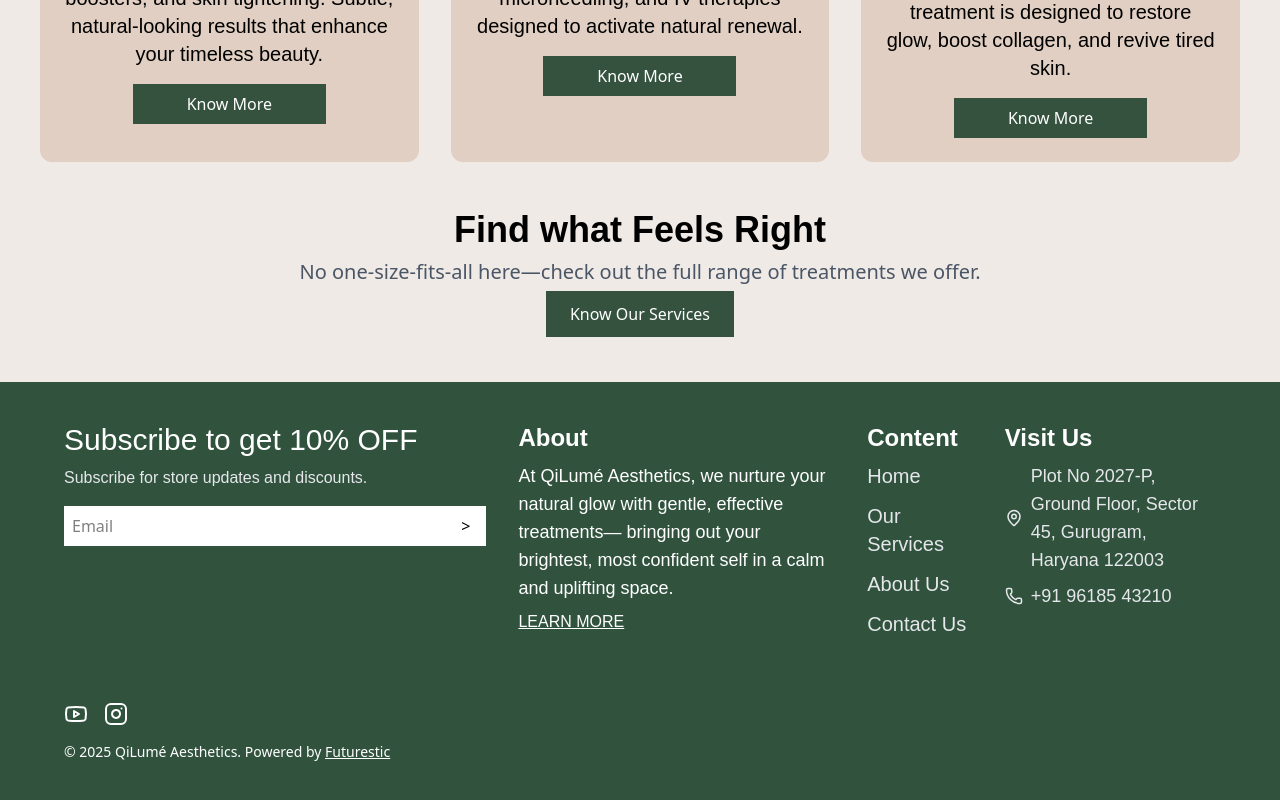
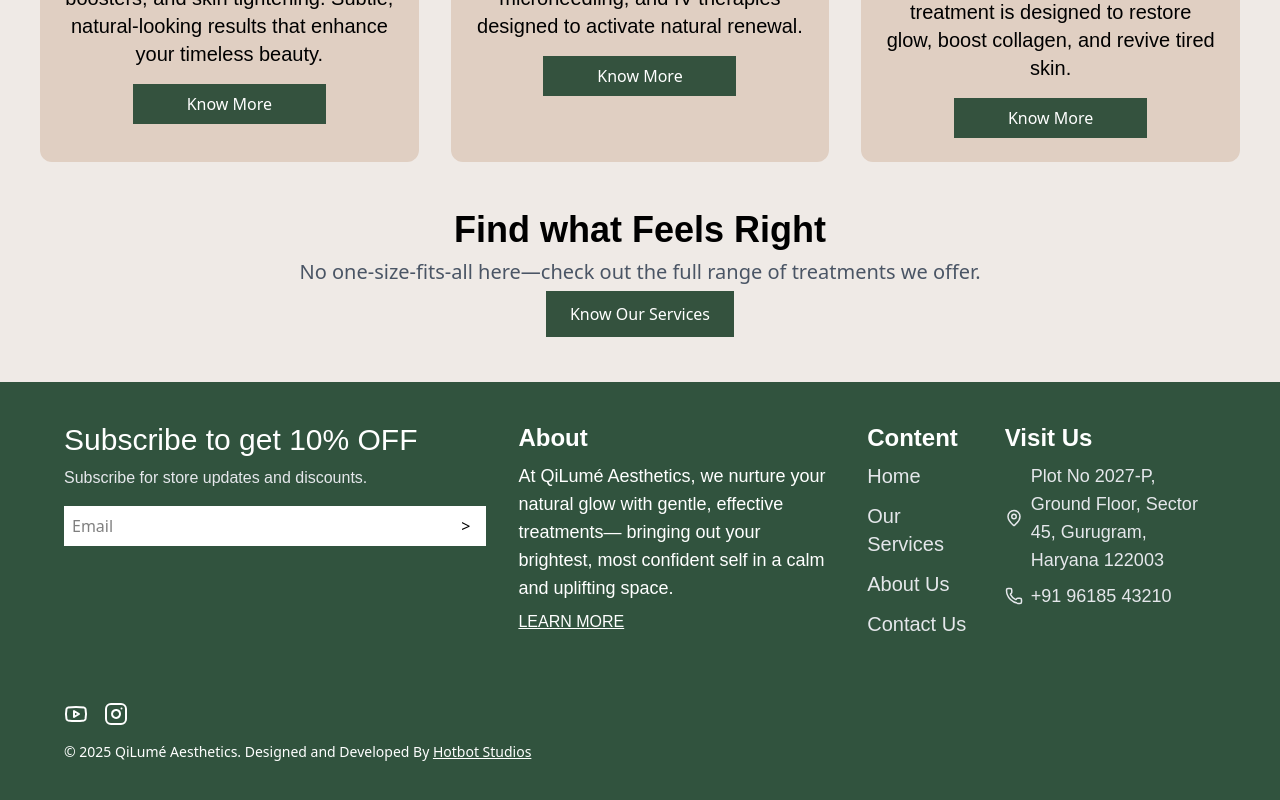
Before and after one commit to techsmartjsk/Qulime, a Next.js app: page / in a window 1280 px wide. Shown: the part 2982-3782 px from the top of the page. Built offline with nearby package versions, Linux system fonts and the light colour scheme; a web font is replaced by a local one.

Commit message:
changes of credits

```diff
--- a/src/components/common/footer.tsx
+++ b/src/components/common/footer.tsx
@@ -61,7 +61,7 @@ export default function Footer() {
             <Link href="https://www.instagram.com/aestheticsbyqilume"><Instagram className="text-white hover:text-white cursor-pointer" /></Link>
             </div>
             <div className="text-white mb-2 md:mb-0 py-4">
-            © 2025 QiLumé Aesthetics. Powered by <Link href="https://futurestic.co.in" className="underline">Futurestic</Link>
+            © 2025 QiLumé Aesthetics. Designed and Developed By <Link href="https://Wa.me/+919700001534" className="underline">Hotbot Studios</Link>
             </div>
         </div>
       </div>
```
